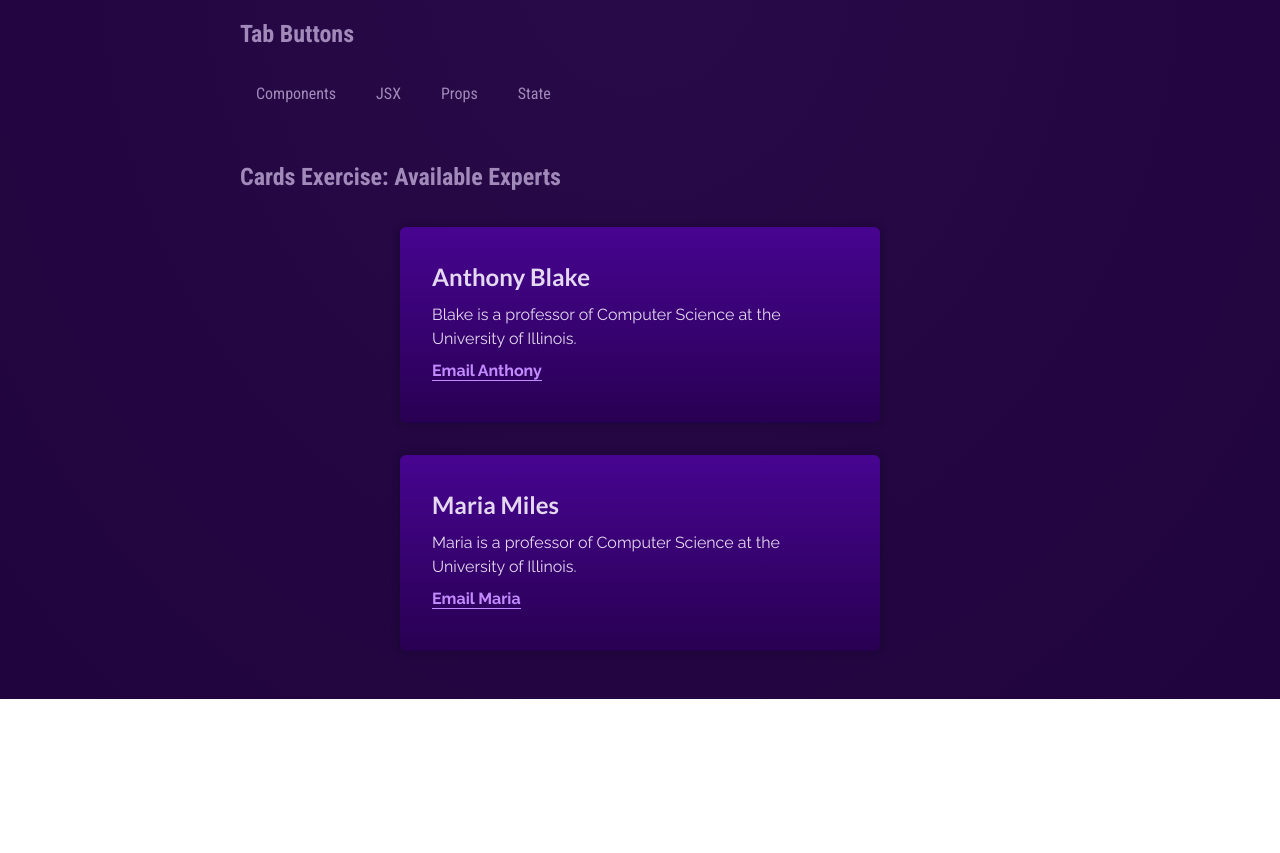
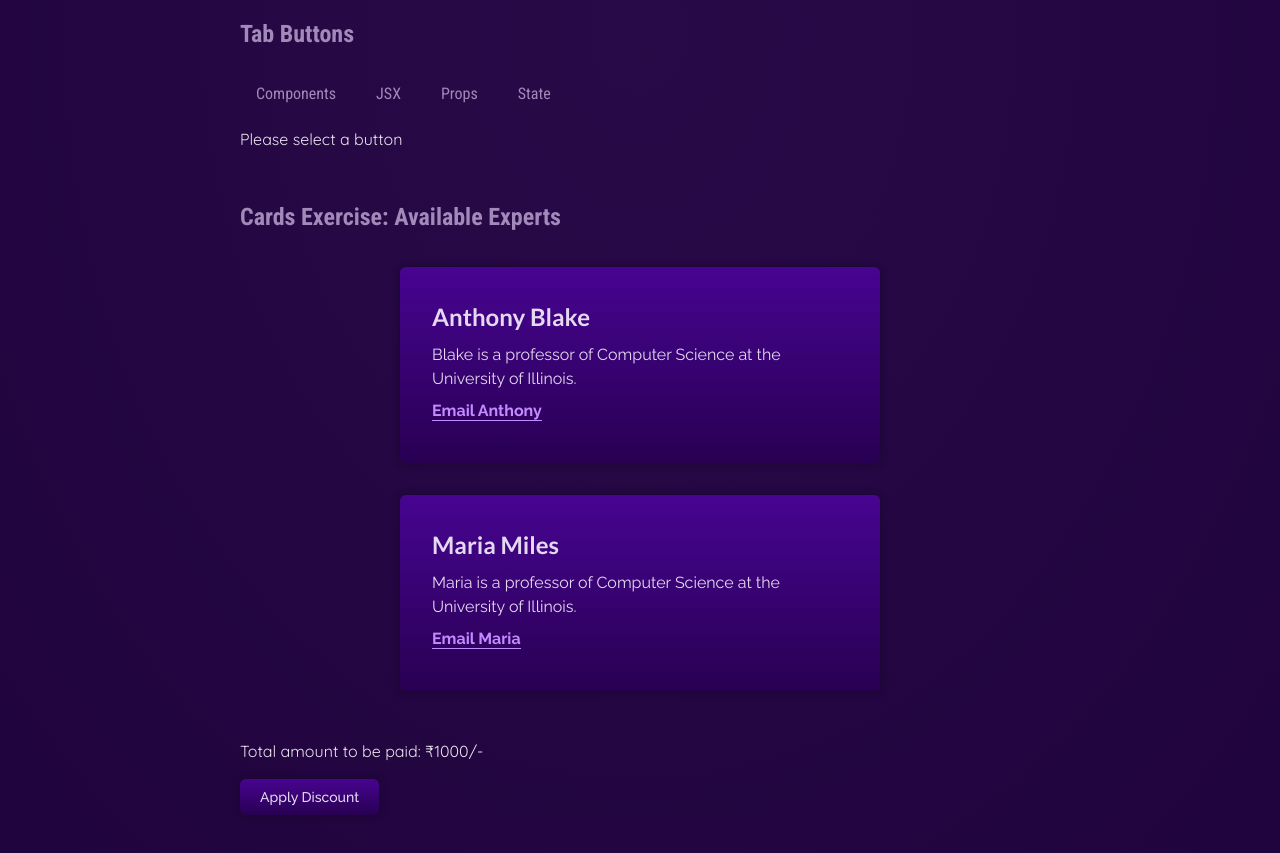
Before and after one commit to MelistonCosta/01-react-starting-project, a React (Vite) app: page / in a window 1280 px wide. Shown: the part 800-1653 px from the top of the page. Before the commit the page ends 1499 px from the top, so only its background shows below. Built offline with nearby package versions, Linux system fonts and the light colour scheme.

Commit message:
new exercises

```diff
--- a/src/App.jsx
+++ b/src/App.jsx
@@ -1,3 +1,4 @@
+import { useState } from "react";
 import { CORE_CONCEPTS } from "./data.js";
 import Header from "./components/Header/Header.jsx";
 import { User } from "./components/User/User.jsx";
@@ -6,9 +7,21 @@ import TabButton from "./components/TabButton/TabButton.jsx";
 import TestCards from "./components/TestCards/TestCards.jsx";
 
 function App() {
+  const [ selectedTopic, setSelectedTopic] = useState("Please select a button");
+
   function handleSelect(selectedTab) {
-    console.log("Tab selected:", selectedTab);
+    // console.log("Tab selected:", selectedTab);
+    // tabContent = selectedTab;
+    setSelectedTopic(selectedTab);
+    // console.log(selectedTopic);
   }
+
+  const [price, setPrice] = useState(1000);
+  const [priceText, setpriceText] = useState("to be paid");
+    function applyDiscount() {
+        setPrice(750);
+        setpriceText("after discount");
+    }
   return (
     <div>
       <Header />
@@ -47,6 +60,9 @@ function App() {
             <TabButton onSelect={() => handleSelect("props")}>Props</TabButton>
             <TabButton onSelect={() => handleSelect("state")}>State</TabButton>
           </menu>
+          <div className="tab-content">
+            {selectedTopic}
+          </div>
         </section>
         <section id="examples">
           <h2>Cards Exercise: Available Experts</h2>
@@ -59,6 +75,12 @@ function App() {
             <p><a href="mailto:blake@example.com">Email Maria</a></p>
           </TestCards>
         </section>
+        <section id="examples">
+          <div>
+            <p data-testid="price">Total amount {priceText}: ₹{price}/-</p>
+            <button className="button" onClick={applyDiscount}>Apply Discount</button>
+          </div>
+        </section>
       </main>
     </div>
   );
--- a/src/components/TestCards/TestCards.css
+++ b/src/components/TestCards/TestCards.css
@@ -1,4 +1,4 @@
-@import url('https://fonts.googleapis.com/css2?family=Raleway:wght@400;700&family=Lato:wght@400;700&display=swap');
+@import url('https://fonts.googleapis.com/css2?family=Raleway:wght@400;500;700&family=Lato:wght@400;700&display=swap');
 
 .card {
     font-family: 'Raleway', sans-serif;
@@ -31,3 +31,18 @@
     font-weight: bold;
     border-bottom: 1px solid;
 }
+
+.button {
+    font-family: 'Raleway', sans-serif;
+    -webkit-font-smoothing: antialiased;
+    -moz-osx-font-smoothing: grayscale;
+    color: #e5d9f1;
+    padding: 10px 20px;
+    font-size: 14px;
+    font-weight: 500;
+    border: none;
+    border-radius: 6px;
+    cursor: pointer;
+    background: linear-gradient(#470491, #280052);
+    box-shadow: 0 0 8px rgba(0, 0, 0, 0.3);
+}
```
